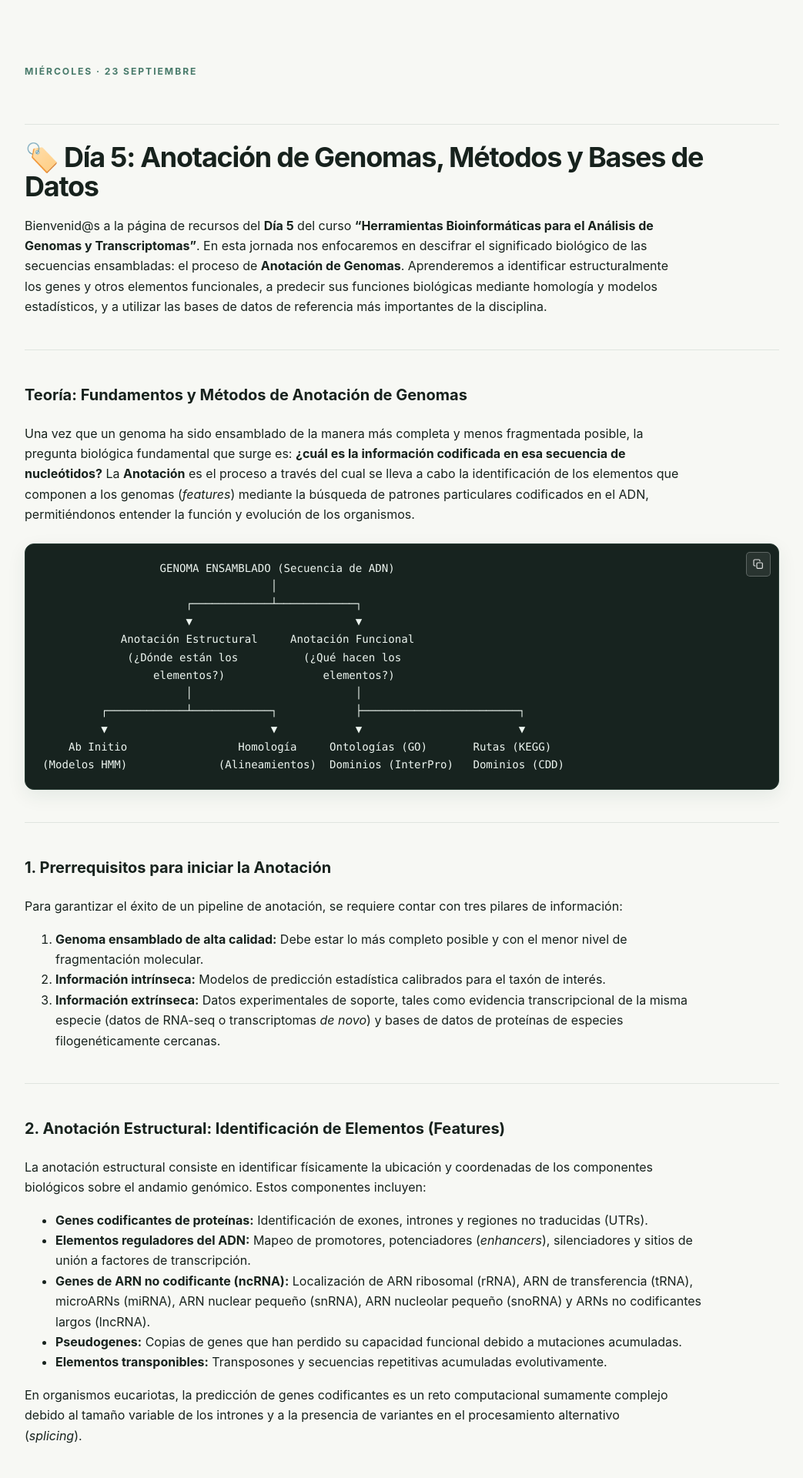
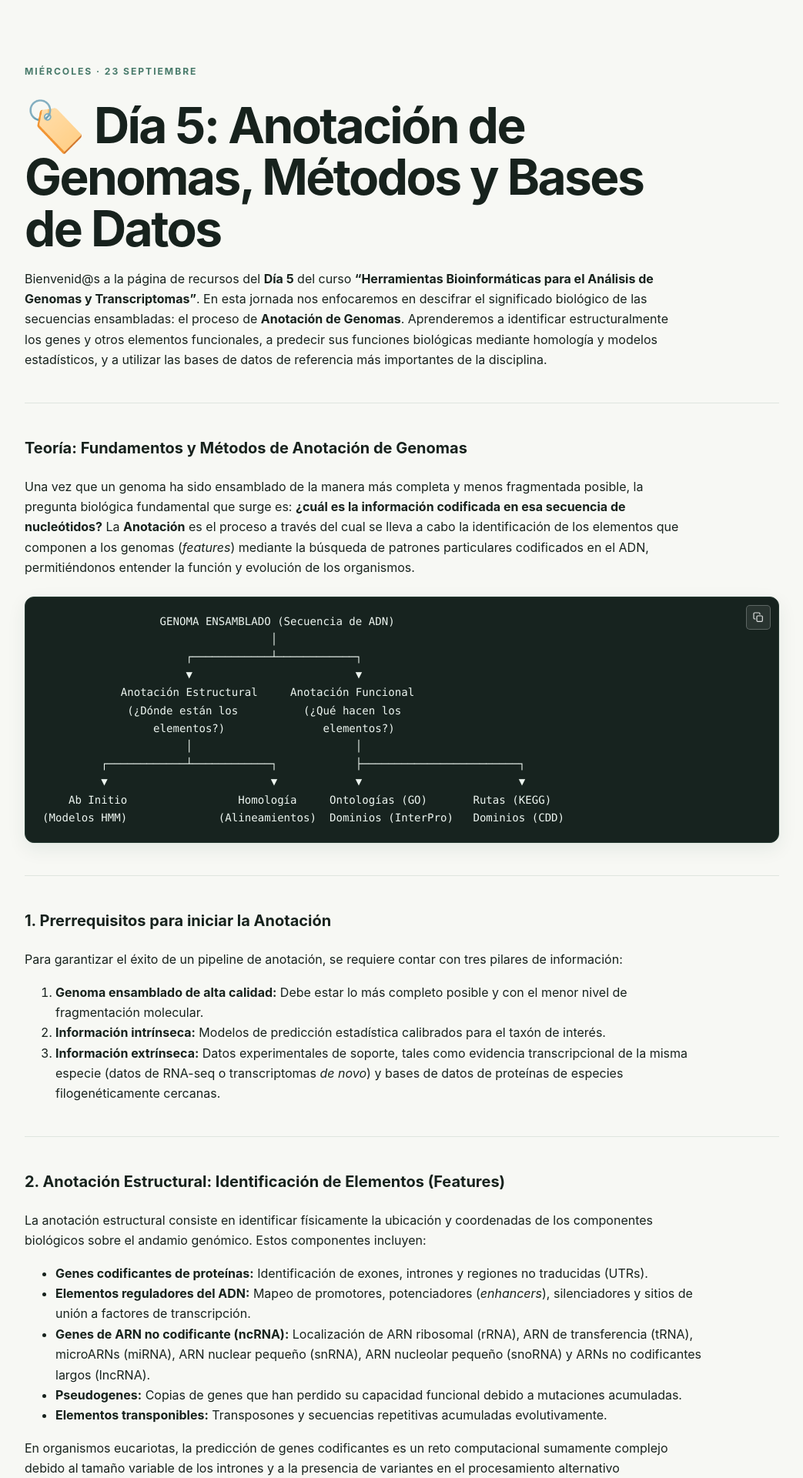
Before and after one commit to vitoem/HBGT_2026, a Jekyll site: the page built from docs/dia-05.md, in a window 1280 px wide. Shown: the top 1920 px of the page at 77% size, without its empty margins (118-1161 px from the left). Built offline with Jekyll 4.4.1, drawn with Linux system fonts in a browser that asks for light colours.

Commit message:
Fix header formatting in dia-05.md

```diff
--- a/docs/dia-05.md
+++ b/docs/dia-05.md
@@ -5,7 +5,7 @@ title: "Día 05 · Evaluación y anotación de genomas"
 
 <span class="eyebrow">Miércoles · 23 septiembre</span>
 
-## 🏷️ Día 5: Anotación de Genomas, Métodos y Bases de Datos
+# 🏷️ Día 5: Anotación de Genomas, Métodos y Bases de Datos
 
 Bienvenid@s a la página de recursos del **Día 5** del curso **"Herramientas Bioinformáticas para el Análisis de Genomas y Transcriptomas"**. En esta jornada nos enfocaremos en descifrar el significado biológico de las secuencias ensambladas: el proceso de **Anotación de Genomas**. Aprenderemos a identificar estructuralmente los genes y otros elementos funcionales, a predecir sus funciones biológicas mediante homología y modelos estadísticos, y a utilizar las bases de datos de referencia más importantes de la disciplina.
 
```
